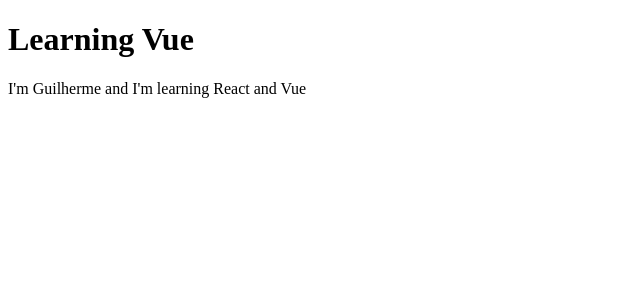
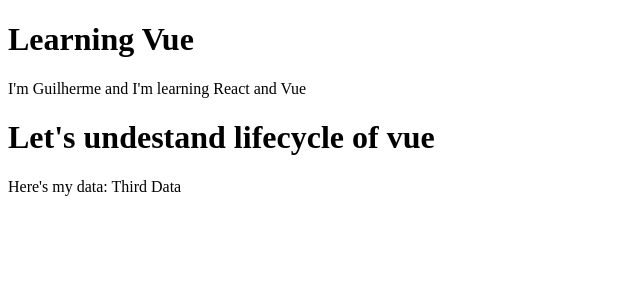
Before and after one commit to Guilherme-so/Learning-Vue, a Vue app: page / in a window 1280 px wide. Shown: the top 300 px of the page, without its empty margins (0-640 px from the left). Built offline with nearby package versions, Linux system fonts and the light colour scheme.

Commit message:
Learning about lifecycle hooks

```diff
--- a/src/App.vue
+++ b/src/App.vue
@@ -1,10 +1,13 @@
 <script setup>
 import Learning from "./components/Learning.vue";
+import LifeCycle from "./components/LifeCycle.vue";
 </script>
 
 <template>
   <h1>Learning {{ skill }}</h1>
   <Learning />
+
+  <LifeCycle/>
 </template>
 
 <script>
--- /dev/null
+++ b/src/components/LifeCycle.vue
@@ -0,0 +1,25 @@
+<template>
+  <h1>Let's undestand lifecycle of vue</h1>
+  <p>Here's my data: {{ data }}</p>
+</template>
+
+<script>
+export default {
+  data() {
+    return {
+      data: "First data",
+    };
+  },
+  created() {
+    setTimeout(() => {
+      this.data = "Second Data";
+    }, 1000);
+  },
+
+  mounted() {
+    setTimeout(() => {
+      this.data = "Third Data";
+    }, 2000);
+  },
+};
+</script>
```
